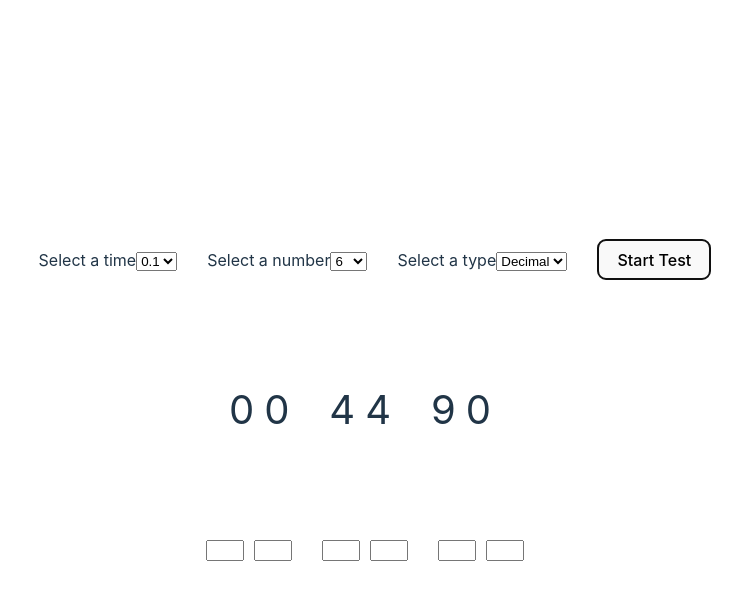
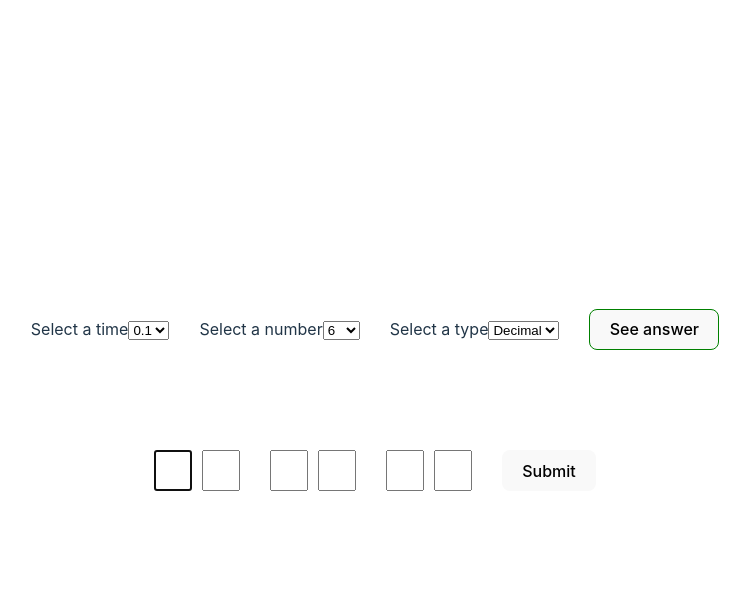
Before and after one commit to freddychannarvaez/speed-memory-clone, a React (Vite) app: page / in a window 1280 px wide. Both pictures are taken after a click on the button "Start Test". Shown: the top 600 px of the page, without its empty margins (265-1015 px from the left). Built offline with nearby package versions, Linux system fonts and the light colour scheme.

Commit message:
Add type answers functionality

```diff
--- a/src/App.css
+++ b/src/App.css
@@ -15,6 +15,18 @@
   justify-content: center;
   align-items: center;
   column-gap: 30px;
+}
+
+.start-button {
+  border: 1px solid red;
+}
+
+.check-button {
+  border: 1px solid blue;
+}
+
+.answer-button {
+  border: 1px solid green;
 }
 
 .numbers {
@@ -37,10 +49,33 @@
   column-gap: 10px;
   input {
     width: 30px;
+    font-size: 30px;
+    text-align: center;
 
     &:nth-child(even) {
       margin-right: 20px;
     }
+
+    &::-webkit-outer-spin-button,
+    &::-webkit-inner-spin-button {
+      -webkit-appearance: none;
+    }
   }
+}
 
+.answer-dialog {
+  width: 400px;
+  max-width: 90%;
+  height: 400px;
+  display: flex;
+  flex-direction: column;
+  align-items: center;
+
+  span {
+    font-size: 40px;
+
+    &:nth-child(even) {
+      margin-right: 30px;
+    }
+  }
 }
--- a/src/App.jsx
+++ b/src/App.jsx
@@ -7,39 +7,100 @@ import { calculateNumbers } from "./services/calculateNumbers"
 import { NumberInput } from "./components/NumberInput"
 
 function App() {
-  const [time, setTime] = useState(0.1)
+  const [time, setTime] = useState(100)
   const [number, setNumber] = useState(6)
   const [type, setType] = useState(0)
   const [numbers, setNumbers] = useState([])
-  const [hasStarted, setHasStarted] = useState(false)
+  const [isRunning, setIsRunning] = useState(false)
+  const [hasEnded, setHasEnded] = useState(false)
+  const [showAnswer, setShowAnswer] = useState(false)
 
   const onStartTest = () => {
-    setHasStarted(true)
-    console.log('start test')
-    console.log(time)
-    console.log(number)
-    console.log(type)
+    setIsRunning(true)
     const numbers = calculateNumbers(number, type)
     setNumbers(numbers)
-    console.log(numbers)
+
+    setTimeout(() => {
+      setIsRunning(false)
+      setHasEnded(true)
+    }, time)
   }
+
+  // FIXME: Show right and wrong answers
+  const onCheckTest = (answer) => {
+    if (onValidateTest(answer, numbers)) {
+      console.log('Right answer')
+    } else {
+      console.log('Wrong answer')
+    }
+  }
+
+  const onSeeAnswer = () => {
+    setShowAnswer(true)
+  }
+
+  // TODO:
+  // const onRestartTest = () => {
+  //   console.log('restart test')
+  // }
+
+  const onValidateTest = (answer, solution) => {
+    return answer.map((number, index) => {
+      if (+number == solution[index]) {
+        return true
+      } else {
+        return false
+      }
+    }).every((value) => value == true)
+  }
+
   return (
     <>
       <div className="controls">
         <TimeSelector timeSelected={(time) => setTime(time)} />
         <NumberSelector numberSelected={(number) => setNumber(number)} />
         <TypeSelector typeSelected={(type) => setType(type)} />
-        <button onClick={() => onStartTest()} >Start Test</button>
+        {
+          !isRunning && !hasEnded && (
+            <button type="button" className="start-button" onClick={() => onStartTest()}>Start Test</button>
+          )
+        }
+        {
+          hasEnded && (
+            <div>
+
+              <button type="button" className="answer-button" onClick={() => onSeeAnswer()}>See answer</button>
+              {/* TODO: Create restart button and functionality */}
+              {/* <button type="button" className="restart-button" onClick={() => onRestartTest()}>Restart</button> */}
+            </div>
+          )
+        }
 
       </div>
-      <div className="numbers">
-        {numbers.map((number, index) => (
-          <span key={index}>{number}</span>
-        ))}
-      </div>
       {
-        hasStarted && (
-          <NumberInput number={number} />
+        isRunning && (
+        <div className="numbers">
+          {numbers.map((number, index) => (
+            <span key={index}>{number}</span>
+          ))}
+        </div>
+        )
+      }
+      {
+        hasEnded && (
+          <NumberInput number={number} onSubmit={(answer) => onCheckTest(answer)} />
+        )
+      }
+      {
+        showAnswer && (
+        <dialog className="answer-dialog">
+          <button onClick={() => setShowAnswer(false)}>Close</button>
+          <div>
+            {numbers.map((number, index) => (
+              <span key={index}>{number}</span>
+            ))}
+          </div>
+        </dialog>
         )
       }
     </>
--- a/src/components/NumberInput.jsx
+++ b/src/components/NumberInput.jsx
@@ -1,11 +1,51 @@
-export function NumberInput({number}) {
-  const inputs = Array(+number).fill(0)
+export function NumberInput({number, onSubmit}) {
+  const numberArray = Array(+number).fill()
+
+  setTimeout(() => {
+    const startElements = document.getElementsByTagName('input')
+    startElements[0].focus()
+  }, 100)
+
+  const handleSubmit = (event) => {
+    const result = []
+    event.preventDefault()
+    const formData = new FormData(event.target);
+    if (formData.values().some((x) => x == '')) return
+
+    for (const inputName of formData.values()) {
+      result.push(inputName)
+    }
+    onSubmit(result)
+  }
+
+  const onInput = (event, index) => {
+    if (event.target.value.length > 1) return
+    if (isNumber(event.target.value)) {
+      const inputElements = document.getElementsByTagName('input')
+      if (index + 1 < inputElements.length) {
+        inputElements[index + 1].focus()
+      }
+    }
+  }
+
   return (
-    <div className="inputs">
-      {inputs.map((input, index) => (
-        <input key={index} type="number"/>
-        // <input key={index} type="number" value={input} />
+    <form onSubmit={(event) => handleSubmit(event)}
+      className="inputs">
+      {numberArray.map((_, index) => (
+        <input
+          key={index}
+          type="number"
+          name={index}
+          max={9}
+          min={0}
+          onChange={(event) => onInput(event, index)}
+        />
       ))}
-    </div>
-    )
+      <button type="submit">Submit</button>
+    </form>
+  )
 }
+
+const isNumber = (value) => {
+  return (+value > -1 && +value < 10)
+}
--- a/src/services/calculateNumbers.js
+++ b/src/services/calculateNumbers.js
@@ -1,7 +1,7 @@
 export function calculateNumbers(number, type) {
   if (type === 0) {
     return createDecimalNumbersArray(number)
-  } else if (type === 1) {
+  } else if (+type === 1) {
     return createBinaryNumbersArray(number)
   }
 }
```
Also changed, not shown: 1 other file (tests, documents, lock files or other folders).
